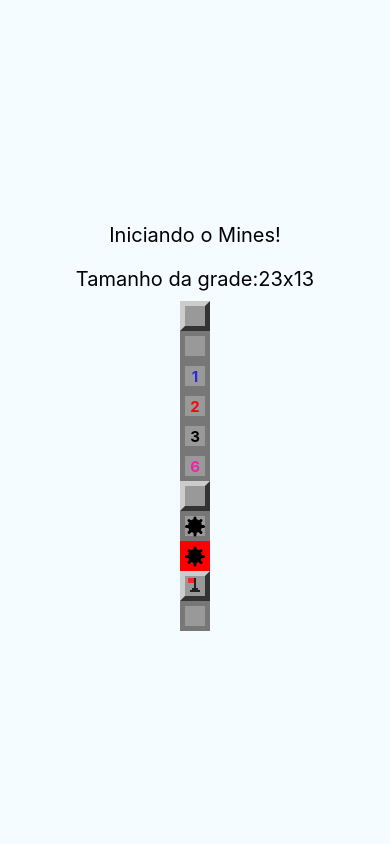
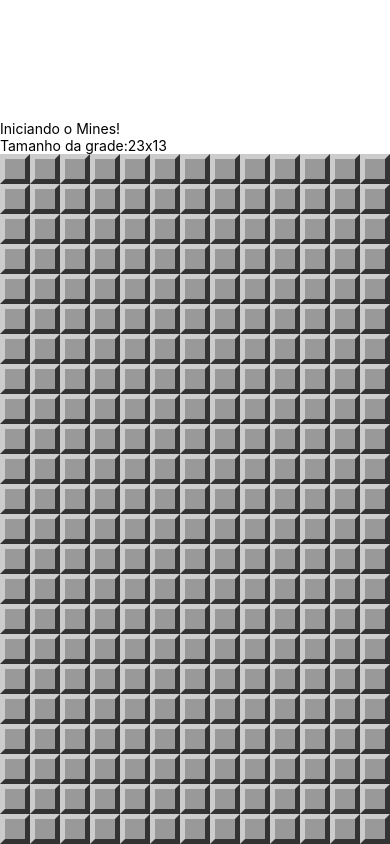
Before and after one commit to Joaocarvalh0/MinesRN, a React Native app: screen / in a window 390 px wide. Built offline with nearby package versions, Linux system fonts and the light colour scheme.

Commit message:
Criando tabuleiro do jogo

```diff
--- a/App.tsx
+++ b/App.tsx
@@ -1,9 +1,32 @@
 import React, {Component} from 'react';
 import { StyleSheet, Text, View } from 'react-native';
-import Field from './src/components/Field';
 import params from './src/params';
+import MineField from './src/components/MineField';
+import {
+  createMinedBoard
+} from './src/logic';
 
 export default class App extends Component {
+
+  constructor(props) {
+    super(props)
+    this.state = this.createState()
+  }
+
+  minesAmount = () => {
+    const cols = params.getColumnsAmount()
+    const rows = params.getRowsAmount()
+    return Math.ceil(cols * rows * params.difficultLevel)
+  }
+
+  createState = () => {
+    const cols = params.getColumnsAmount()
+    const rows = params.getRowsAmount()
+    return {
+      board: createMinedBoard(rows, cols, this.minesAmount()),
+    }
+  }
+
   render() {
     return (
       <View style={styles.container}>
@@ -11,17 +34,9 @@
         <Text style={styles.welcome}>Tamanho da grade:
           {params.getRowsAmount()}x{params.getColumnsAmount()}
         </Text>
-        <Field/>
-        <Field opened />
-        <Field opened nearMines={1}/>
-        <Field opened nearMines={2}/>
-        <Field opened nearMines={3}/>
-        <Field opened nearMines={6}/>
-        <Field mined />
-        <Field mined opened />
-        <Field mined opened exploded />
-        <Field flagged />
-        <Field flagged opened />
+        <View style={styles.board}>
+          <MineField board={this.state.board} />
+        </View>
       </View>
     )
   }
@@ -30,13 +45,10 @@
 const styles = StyleSheet.create({
   container: {
     flex: 1,
-    justifyContent: 'center',
+    justifyContent: 'flex-end'
+  },
+  board: {
     alignItems: 'center',
-    backgroundColor: '#f5fcff'
-  },
-  welcome: {
-      fontSize: 20,
-      textAlign: 'center',
-      margin: 10
-    },
+    backgroundColor: '#aaa'
+  }
 });
--- /dev/null
+++ b/src/components/MineField.js
@@ -0,0 +1,20 @@
+import React from 'react';
+import { View, StyleSheet } from 'react-native';
+import Field from './Field';
+
+export default props => {
+  const rows = props.board.map((row, r) => {
+      const columns = row.map((field, c) => {
+        return <Field {...field} key={c} />
+      })
+      return <View key={r}
+        style={{flexDirection: 'row'}}>{columns}</View>
+  })
+  return <View style={styles.container}>{rows}</View>
+}
+
+const styles = StyleSheet.create({
+  container: {
+    backgroundColor: '#eee',
+  }
+})
--- a/src/logic.js
+++ b/src/logic.js
@@ -1,4 +1,4 @@
-const createBoard = (rows, colums) => {
+const createBoard = (rows, columns) => {
   return Array(rows).fill(0).map((_, row) => {
     return Array(columns).fill(0).map((_, column) => {
       return {
```
